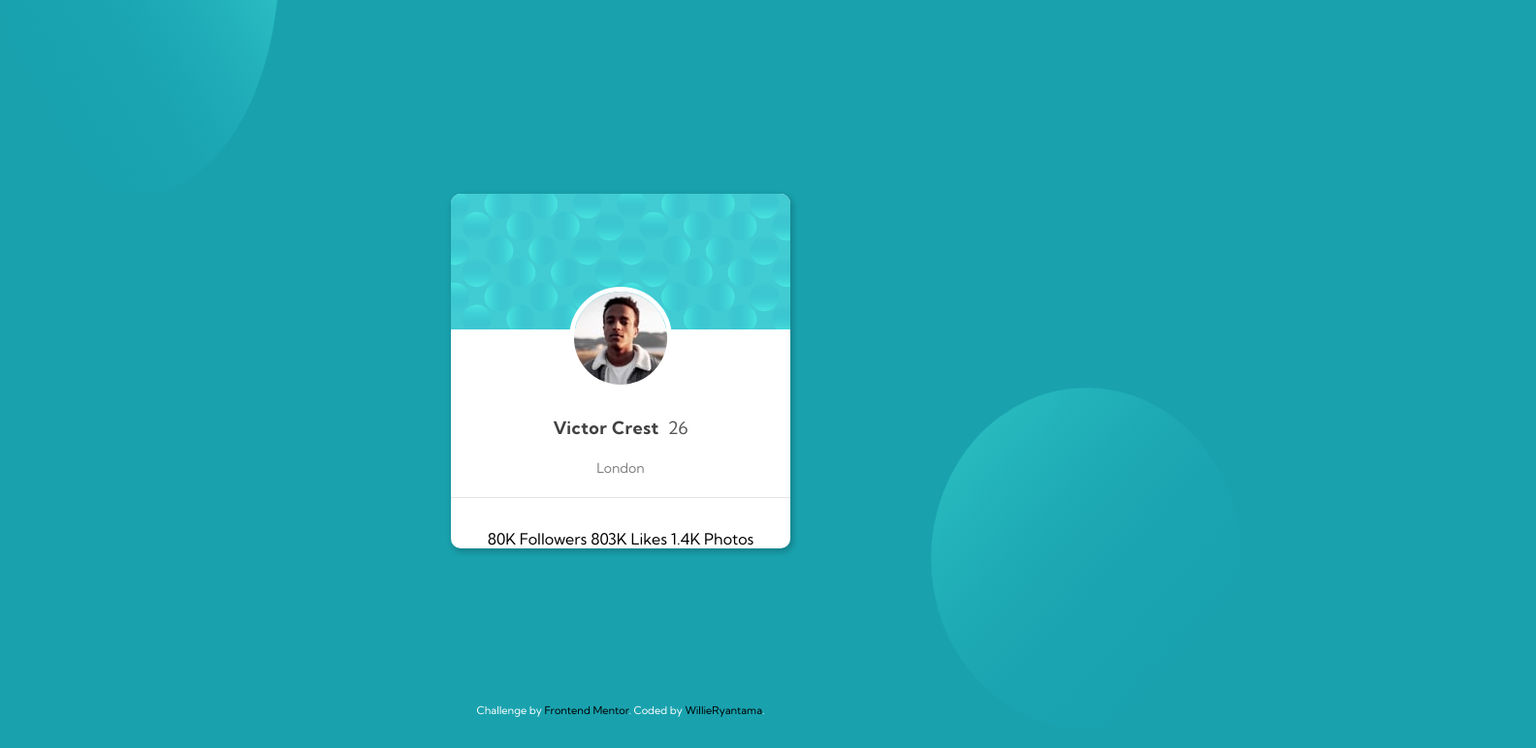
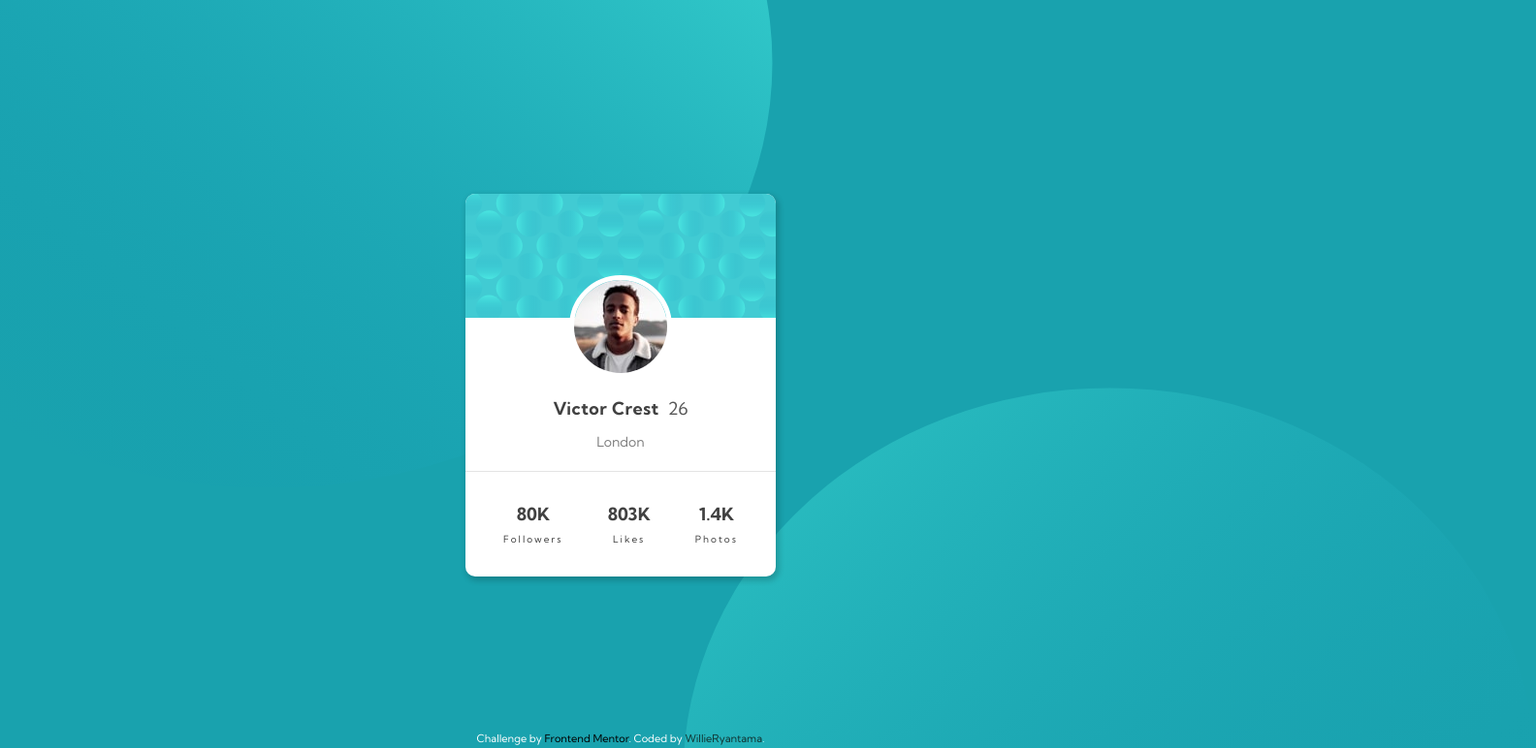
Before and after one commit to otatame/fmentorChal2, a plain HTML site: page index.html in a window 1280 px wide. Shown: the top 772 px of the page at 97% size, 1584 px wide, since content can reach past the window. Drawn offline with Linux system fonts and the light colour scheme.

Commit message:
3rd commit

```diff
--- a/index.html
+++ b/index.html
@@ -39,16 +39,22 @@
         </div>
 
         <div class="info">
-          <p>
-            80K
-            Followers
 
-            803K
-            Likes
+          <div class="followers">
+            <p class="numb1">80K</p>
+            <p class="label1">Followers</p>
+          </div>
 
-            1.4K
-            Photos
-          </p>
+          <div class="likes">
+            <p class="numb2">803K</p>
+            <p class="label2">Likes</p>
+          </div>
+
+          <div class="photos">
+            <p class="numb3">1.4K</p>
+            <p class="label3">Photos</p>
+          </div>
+
         </div>
 
       </div>
--- a/style.scss
+++ b/style.scss
@@ -18,7 +18,7 @@ body{
     background-color: $dc;
     margin: 0;
     padding: 0;
-    overflow-x: hidden;
+    overflow: hidden;
 }
 
 #pattern{
@@ -28,7 +28,6 @@ body{
         img{
             width: 18em;
             height: 30em;
-            bottom: 0;
             position: absolute;
         }
 
@@ -37,9 +36,8 @@ body{
     #pattern2{
         img{
             margin-top: 25vh;
-            right: 0;
-            width: 20em;
-            height: 22em;
+            left: 50%;
+            width: 40em;
             position: absolute;
         }
 
@@ -59,11 +57,13 @@ body{
     margin-right: auto;
     border-radius: 10px;
     box-shadow: 2px 3px 6px 1px rgba(0,0,0,.2);
+    width: 20em;
 
     #bg-pattern{
         img{
             border-top-left-radius: 10px;
             border-top-right-radius:10px;
+            width: 100%;
         }
     }
 
@@ -86,8 +86,7 @@ body{
 
        .bio{
         position: relative;
-        margin-bottom: 2em;
-        margin-top: -1.5em;
+        margin-top: -2em;
         width: 100%;
         border-bottom: 1px solid rgb(228, 228, 228);
         text-align: center;
@@ -107,11 +106,60 @@ body{
          }
 
          .state{
-             padding: 1.5em 0;
+             padding-top: 1em;
+             padding-bottom: 1.5em;
              font-size: 14px;
              color: grey;
              text-align: center;
          }
+       }
+
+       .info{
+           display: flex;
+           justify-content: space-around;
+           width: inherit;
+           padding: 2em 1em;
+           text-align: center;
+           color:rgb(65, 65, 65);
+
+           .followers{
+               .numb1{
+                   font-size: 18px;
+                   font-weight: 700;
+               }
+
+               .label1{
+                   font-size: 10px;
+                   padding-top: 0.8em;
+                   letter-spacing: 2px;
+               }
+           }
+
+           .likes{
+               .numb2{
+                   font-size: 18px;
+                   font-weight: 700;
+               }
+
+               .label2{
+                   font-size: 10px;
+                   padding-top: 0.8em;
+                   letter-spacing: 2px;
+               }
+           }
+
+           .photos{
+               .numb3{
+                   font-size: 18px;
+                   font-weight: 700;
+               }
+
+               .label3{
+                   font-size: 10px;
+                   padding-top: 0.8em;
+                   letter-spacing: 2px;
+               }
+           }
        }
     }
 }
@@ -131,3 +179,26 @@ footer{
         }
     }
 }
+
+/* media queries */
+@media screen and (min-width: 320px){
+    #pattern{
+        #pattern1{
+            img{
+                width: 65em;
+                height: 55em;
+                margin-top: -45%;
+                left: -19%;
+
+            }
+        }
+
+        #pattern2{
+            img{
+                width: 55em;
+                height: 50em;
+                left: 55%;
+            }
+        }
+    }
+}
```
Also changed, not shown: style.css, 1 other file.
